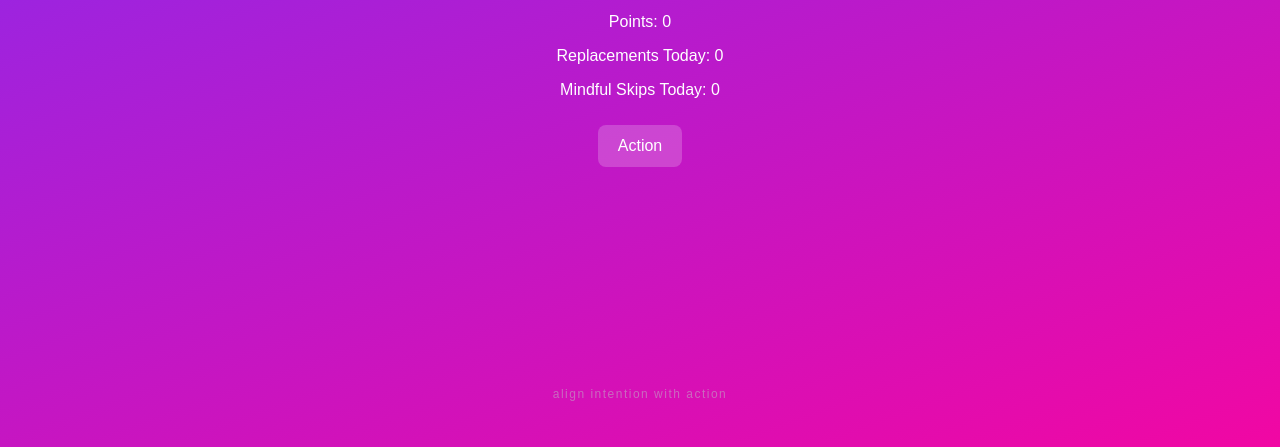
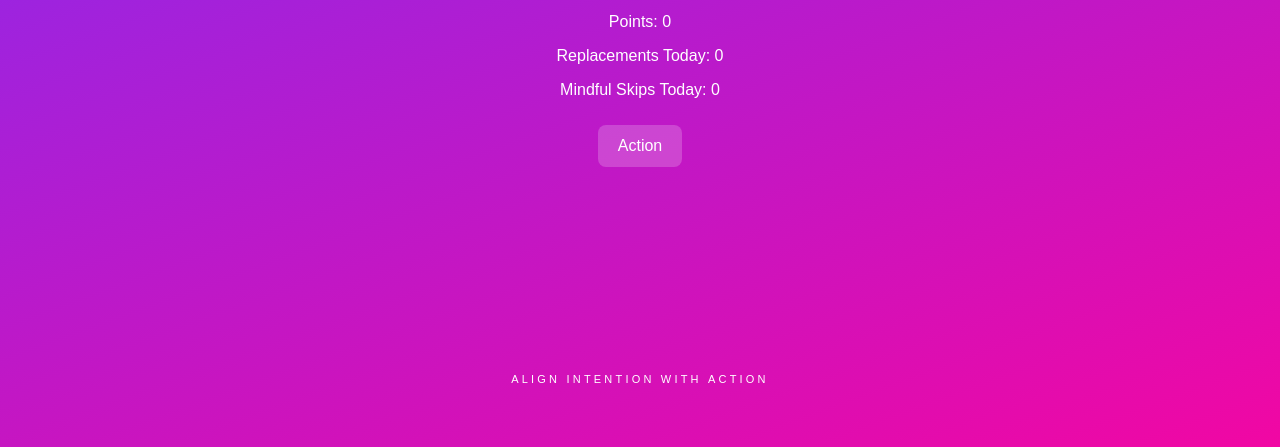
Before and after one commit to magdatavarozzi/habit-track, a plain HTML site: page index.html in a window 1280 px wide. Shown: the part 369-816 px from the top of the page. Drawn offline with Linux system fonts and the light colour scheme.

Commit message:
Refactor tagline styles in style.css
Updated the tagline position and styling for better visibility.

```diff
--- a/style.css
+++ b/style.css
@@ -44,22 +44,22 @@ input, select{
 }
 
 .tagline {
-   position: fixed;
-   bottom: 30px; /* Gives it a bit of breathing room from the edge */
-   left: 0;
-   right: 0;
-   text-align: center;
-   font-size: 0.75rem; /* Small and subtle */
-   font-weight: 300;
-   letter-spacing: 1.5px;
-   color: #bdc3c7;
-   text-transform: lowercase;
-   opacity: 0.5;
-   pointer-events: none;
-   animation: simpleFade 4s ease-in;
+  position: fixed;
+  /* Move it up slightly more to avoid the iPhone home bar */
+  bottom: 45px;
+  left: 0;
+  width: 100%;
+  text-align: center;
+
+  /* Design - Making it legible */
+  font-variant: all-small-caps;
+  letter-spacing: 0.2rem; /* Spaced out more for a premium look */
+  font-size: 0.95rem; /* Slightly larger */
+  color: #ffffff; /* Pure white instead of grey */
+
+  /* Layering */
+  z-index: 10000;
+  pointer-events: none;
+  opacity: 1; /* Remove the transparency so it's solid */
+  font-weight: 500; /* Added a tiny bit of weight */
 }
-
-@keyframes simpleFade {
-   0% { opacity: 0; }
-   100% { opacity: 0.5; }
-}
```
